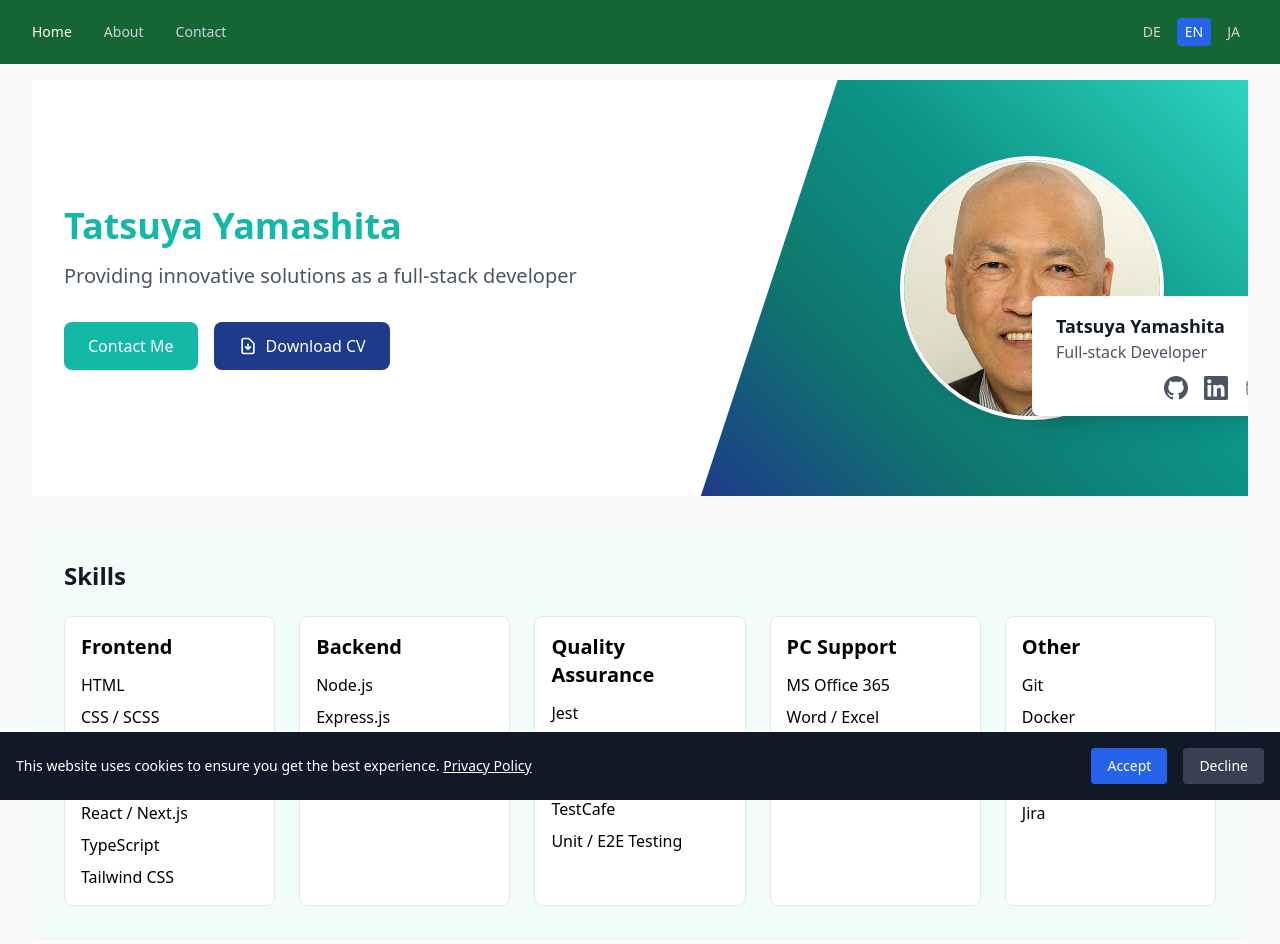
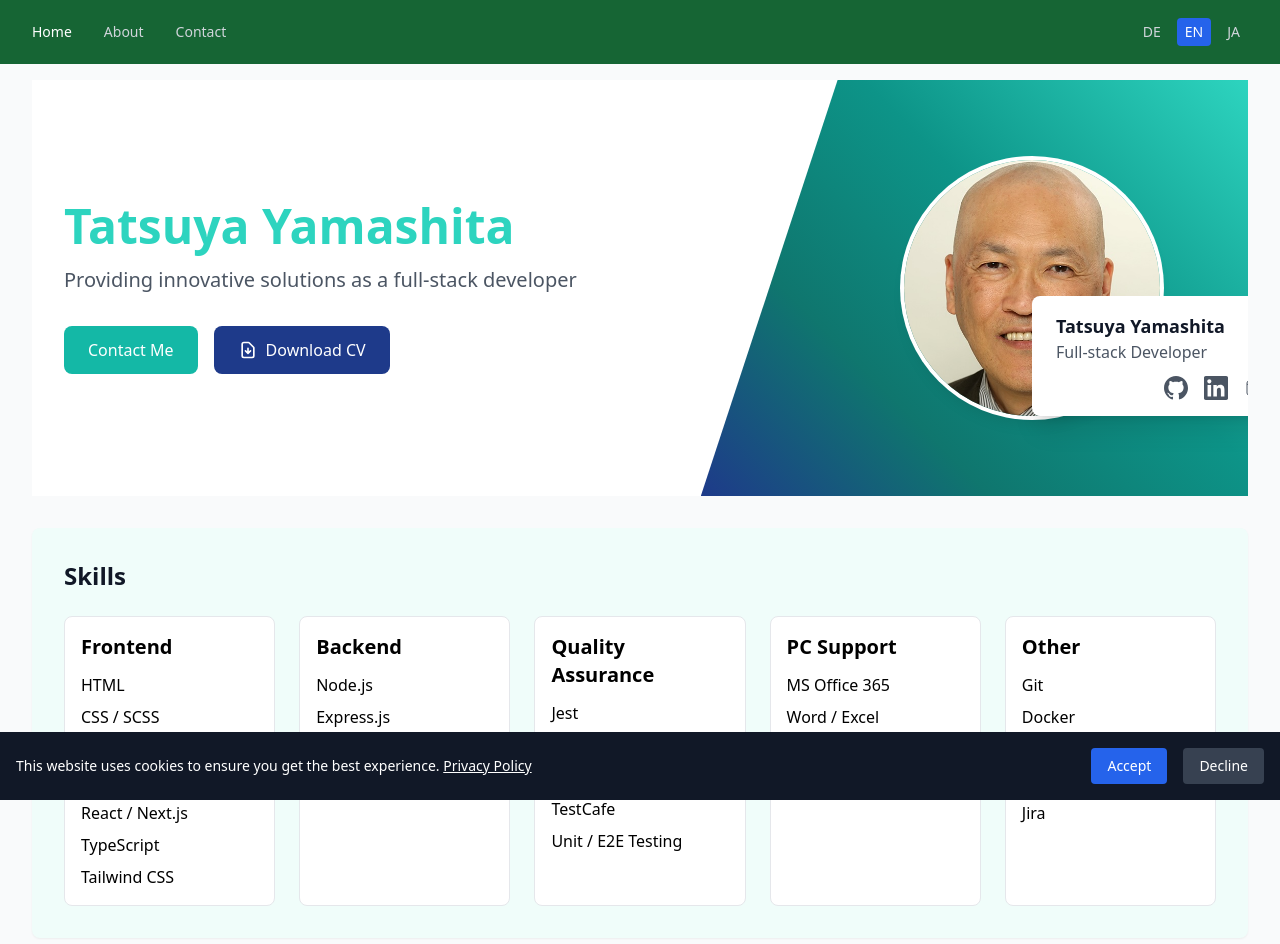
Before and after one commit to Tobeadragon/portfolio_page, a Nuxt app: page / in a window 1280 px wide. Shown: the top 944 px of the page. Built offline with nearby package versions, Linux system fonts and the light colour scheme.

Commit message:
change title text size

```diff
--- a/package.json
+++ b/package.json
@@ -18,6 +18,7 @@
   "dependencies": {
     "@nuxt/devtools": "^2.4.1",
     "nuxt": "^3.17.4",
+    "tailwindcss-text-stroke": "^0.0.5",
     "vue": "^3.5.14",
     "vue-router": "^4.5.1"
   },
--- a/pages/index.vue
+++ b/pages/index.vue
@@ -21,7 +21,7 @@
         <div class="flex flex-col md:flex-row items-center justify-between gap-12">
           <!-- 左側：テキストコンテンツ -->
           <div class="md:w-2/3 text-left">
-            <h1 class="text-4xl font-bold text-teal-500 mb-4">{{ t('home.title') }}</h1>
+            <h1 class="text-5xl font-bold text-teal-400 mb-4">{{ t('home.title') }}</h1>
             <p class="text-xl text-gray-600 mb-8">{{ t('home.subtitle') }}</p>
             <div class="flex flex-wrap gap-4">
               <NuxtLink
```
Also changed, not shown: 1 other file (tests, documents, lock files or other folders).
